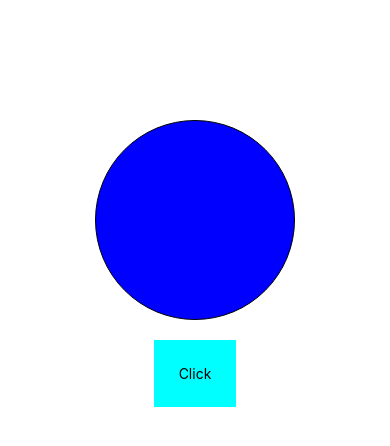
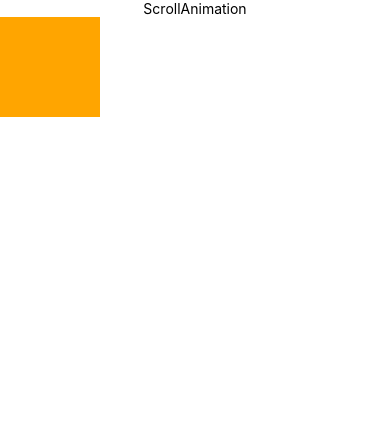
Before and after one commit to saurabhkara/React-Native-Animated, a React Native app: screen / in a window 390 px wide. Shown: the top 446 px of the page. Built offline with nearby package versions, Linux system fonts and the light colour scheme.

Commit message:
rn gesturehandler

```diff
--- a/App.tsx
+++ b/App.tsx
@@ -1,11 +1,12 @@
 // import Timing from './src/screens/Timing';
 import React from 'react';
 // import FirstPractice from './src/screens/FirstPractice';
-import SecondPractice from './src/screens/SecondPractice';
-import AnimatedButtons from './src/screens/AnimatedButtons';
-import ReAnimated1 from './src/screens/ReAnimated';
-import ReAnimated2 from './src/screens/ReAnimated2';
+// import SecondPractice from './src/screens/SecondPractice';
+// import AnimatedButtons from './src/screens/AnimatedButtons';
+// import ReAnimated1 from './src/screens/ReAnimated';
+// import ReAnimated2 from './src/screens/ReAnimated2';
+import ScrollAnimation from './src/screens/ScrollAnimation';
 
 export default function App() {
-  return <ReAnimated2 />;
+  return <ScrollAnimation />;
 }
--- a/package.json
+++ b/package.json
@@ -12,6 +12,7 @@
   "dependencies": {
     "react": "18.2.0",
     "react-native": "0.71.8",
+    "react-native-gesture-handler": "^2.10.2",
     "react-native-reanimated": "^3.2.0"
   },
   "devDependencies": {
--- a/src/screens/ReAnimated2.tsx
+++ b/src/screens/ReAnimated2.tsx
@@ -29,7 +29,7 @@ export default function ReAnimated2() {
   return (
     <View style={styles.container}>
       <View style={styles.animatedContainer}>
-        <Animated.View style={[styles.animateSquare, animatedStyle]} />
+        <Animated.View style={[animatedStyle, styles.animateSquare]} />
       </View>
       <TouchableOpacity
         style={styles.button}
--- /dev/null
+++ b/src/screens/ScrollAnimation.tsx
@@ -0,0 +1,29 @@
+import {View, Text, StyleSheet} from 'react-native';
+import React from 'react';
+import {
+  GestureHandlerRootView,
+  PanGestureHandler,
+} from 'react-native-gesture-handler';
+
+export default function ScrollAnimation() {
+  return (
+    <GestureHandlerRootView>
+      <View style={styles.container}>
+        <Text style={{textAlign: 'center'}}>ScrollAnimation</Text>
+        <PanGestureHandler>
+          <View style={styles.square} />
+        </PanGestureHandler>
+      </View>
+    </GestureHandlerRootView>
+  );
+}
+const styles = StyleSheet.create({
+  container: {
+    flex: 1,
+  },
+  square: {
+    width: 100,
+    height: 100,
+    backgroundColor: 'orange',
+  },
+});
```
Also changed, not shown: 2 other files (tests, documents, lock files or other folders).
